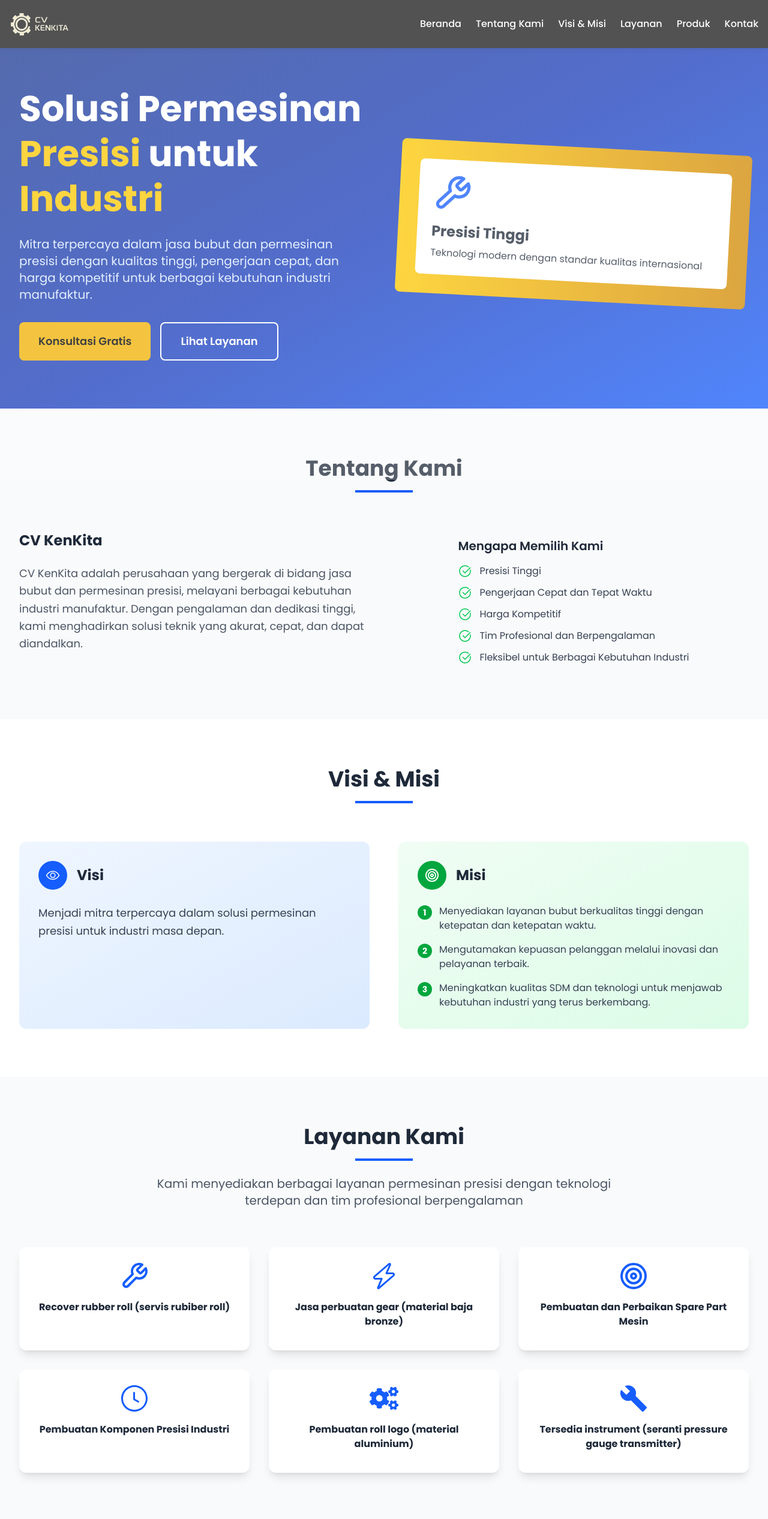
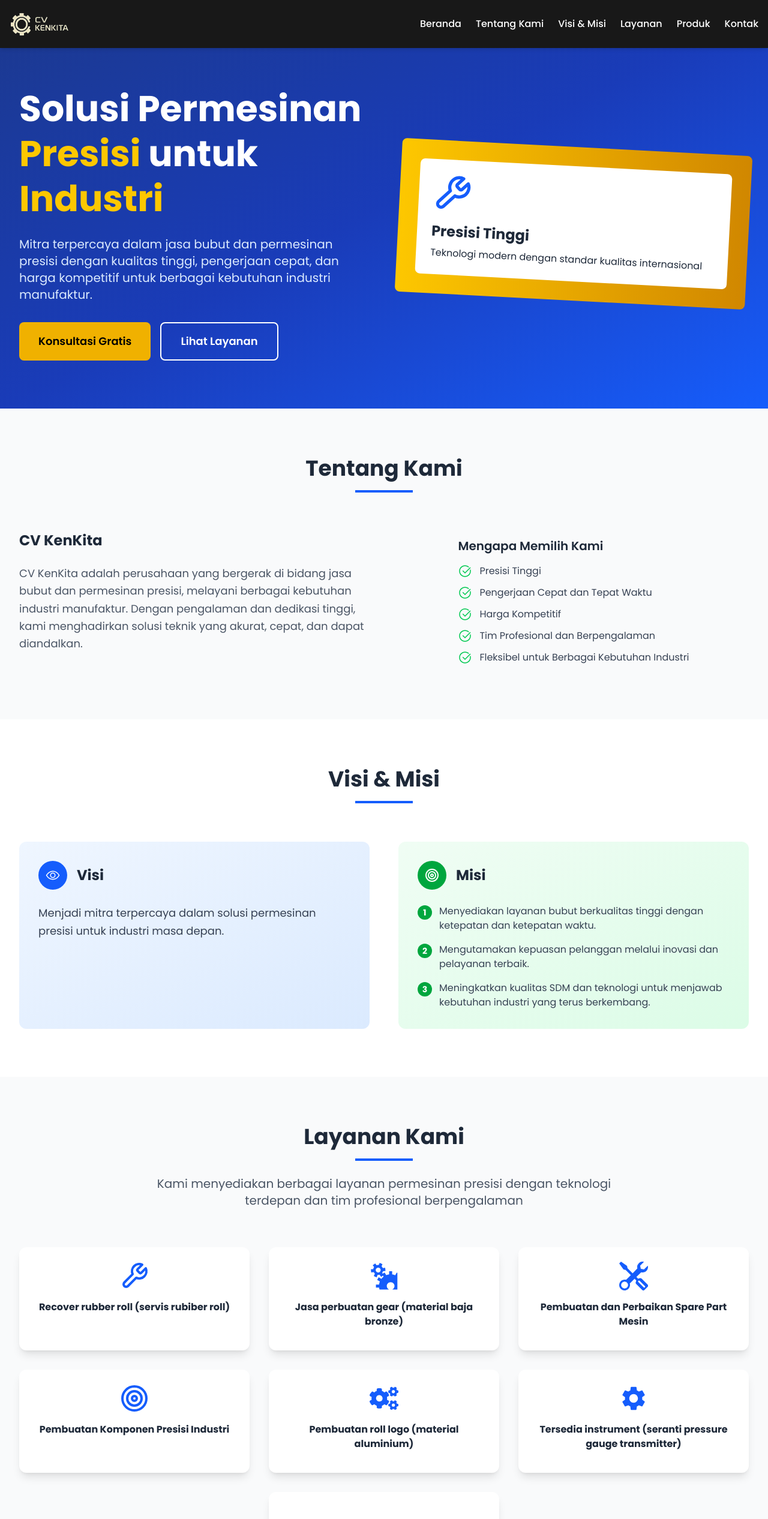
Before and after one commit to MicRoCats7/cv-kenkita, a Next.js app: page / in a window 1280 px wide. Shown: the top 2532 px of the page at 60% size. Built offline with nearby package versions, Linux system fonts and the light colour scheme.

Commit message:
fixing services and product data

```diff
--- a/app/layout.js
+++ b/app/layout.js
@@ -1,6 +1,5 @@
 import { Poppins } from "next/font/google";
 import "./globals.css";
-import WhiteOverlay from "@/components/WhiteOverlay";
 
 const poppins = Poppins({
   subsets: ["latin"],
@@ -28,7 +27,6 @@ export default function RootLayout({ children }) {
     <html lang="en">
       <body className={`${poppins.variable} antialiased`}>
         {children}
-        <WhiteOverlay />
       </body>
     </html>
   );
--- a/app/page.js
+++ b/app/page.js
@@ -162,8 +162,9 @@ export default function Home() {
             </p>
           </div>
 
+          <div className="flex flex-col items-center justify-center gap-8">
             <div className="grid grid-cols-1 md:grid-cols-2 lg:grid-cols-3 gap-8">
-            {services.map((service, index) => (
+              {services.slice(0, 6).map((service, index) => (
                 <div key={index} className="bg-white rounded-xl shadow-lg p-6 hover:shadow-xl transition-shadow duration-300 group">
                   <div className="text-center">
                     <div className="mx-auto mb-4 group-hover:scale-110 transition-transform duration-300 flex items-center justify-center">
@@ -173,6 +174,18 @@ export default function Home() {
                   </div>
                 </div>
               ))}
+            </div>
+
+            <div className="flex justify-center">
+              <div className="bg-white rounded-xl shadow-lg p-11 hover:shadow-xl transition-shadow duration-300 group max-w-sm">
+                <div className="text-center">
+                  <div className="mx-auto mb-4 group-hover:scale-110 transition-transform duration-300 flex items-center justify-center">
+                    {services[6].icon}
+                  </div>
+                  <h3 className="text-base font-bold text-gray-800 mb-3">{services[6].title}</h3>
+                </div>
+              </div>
+            </div>
           </div>
         </div>
       </section>
@@ -187,12 +200,24 @@ export default function Home() {
             </p>
           </div>
 
+          <div className="flex flex-col items-center justify-center gap-8">
             <div className="grid grid-cols-1 md:grid-cols-4 gap-8">
-            {products.map((product, index) => (
+              {products.slice(0, 8).map((product, index) => (
                 <div key={index} className="shadow-lg hover:shadow-xl transition-shadow duration-300">
                   <Image src={product.src} alt={product.title} className="w-full md:h-56 h-96 object-cover rounded-lg" draggable="false" />
                 </div>
               ))}
+            </div>
+
+            <div className="flex justify-center">
+              <div className="grid grid-cols-1 md:grid-cols-3 gap-8 max-w-4xl">
+                {products.slice(8, 11).map((product, index) => (
+                  <div key={index + 8} className="shadow-lg hover:shadow-xl transition-shadow duration-300">
+                    <Image src={product.src} alt={product.title} className="w-full md:h-56 h-96 object-cover rounded-lg" draggable="false" />
+                  </div>
+                ))}
+              </div>
+            </div>
           </div>
         </div>
       </section>
--- a/components/WhiteOverlay.jsx
+++ /dev/null
@@ -1,33 +0,0 @@
-"use client"
-
-import { useEffect, useState } from "react";
-
-// Tanggal mulai overlay (misal: 1 Juli 2024)
-const START_DATE = new Date("2025-07-01");
-
-export default function WhiteOverlay() {
-    const [opacity, setOpacity] = useState(0);
-
-    useEffect(() => {
-        const now = new Date();
-        const daysPassed = Math.floor((now - START_DATE) / (1000 * 60 * 60 * 24));
-        // Ganti 0.01 ke 0.02 jika ingin 2% per hari
-        let calculatedOpacity = Math.min(daysPassed * 0.01, 1);
-        setOpacity(calculatedOpacity);
-    }, []);
-
-    return (
-        <div
-            style={{
-                position: "fixed",
-                inset: 0,
-                background: "#fff",
-                opacity,
-                pointerEvents: "none",
-                zIndex: 9999,
-                transition: "opacity 0.5s"
-            }}
-            aria-hidden="true"
-        />
-    );
-}
--- a/utils/data.js
+++ b/utils/data.js
@@ -15,10 +15,12 @@ import image13 from '../app/assets/image-product/image13.jpeg';
 
 //icons
 import { LuWrench } from "react-icons/lu";
-import { GoZap, GoClock } from "react-icons/go";
 import { FiTarget } from "react-icons/fi";
-import { FaCogs, FaIndustry } from "react-icons/fa";
-import { MdBuild } from "react-icons/md";
+import { FaCogs } from "react-icons/fa";
+import { MdSettings } from "react-icons/md";
+import { GiGears } from "react-icons/gi";
+import { BsTools } from "react-icons/bs";
+import { TbTool } from "react-icons/tb";
 
 
 export const products = [
@@ -63,17 +65,9 @@ export const products = [
         title: "Produk 10"
     },
     {
-        src: image11,
-        title: "Produk 11"
-    },
-    {
         src: image12,
         title: "Produk 12"
     },
-    {
-        src: image13,
-        title: "Produk 13"
-    }
 ];
 
 export const services = [
@@ -82,15 +76,15 @@ export const services = [
         title: "Recover rubber roll (servis rubiber roll)"
     },
     {
-        icon: <GoZap className="w-12 h-12 text-blue-600" />,
+        icon: <GiGears className="w-12 h-12 text-blue-600" />,
         title: "Jasa perbuatan gear (material baja bronze)"
     },
     {
-        icon: <FiTarget className="w-12 h-12 text-blue-600" />,
+        icon: <BsTools className="w-12 h-12 text-blue-600" />,
         title: "Pembuatan dan Perbaikan Spare Part Mesin"
     },
     {
-        icon: <GoClock className="w-12 h-12 text-blue-600" />,
+        icon: <FiTarget className="w-12 h-12 text-blue-600" />,
         title: "Pembuatan Komponen Presisi Industri"
     },
     {
@@ -98,8 +92,12 @@ export const services = [
         title: "Pembuatan roll logo (material aluminium)"
     },
     {
-        icon: <MdBuild className="w-12 h-12 text-blue-600" />,
+        icon: <MdSettings className="w-12 h-12 text-blue-600" />,
         title: "Tersedia instrument (seranti pressure gauge transmitter)"
+    },
+    {
+        icon: <TbTool className="w-12 h-12 text-blue-600" />,
+        title: "Menyediakan custom canvas brake"
     }
 ];
 
```
Lines whose indentation alone changed are shown as unchanged.
